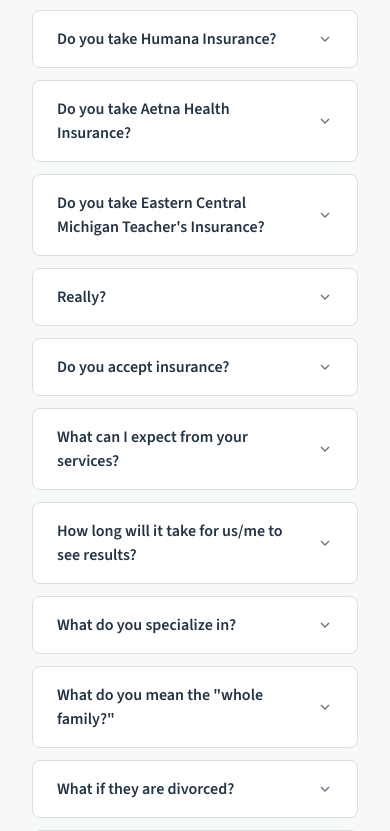
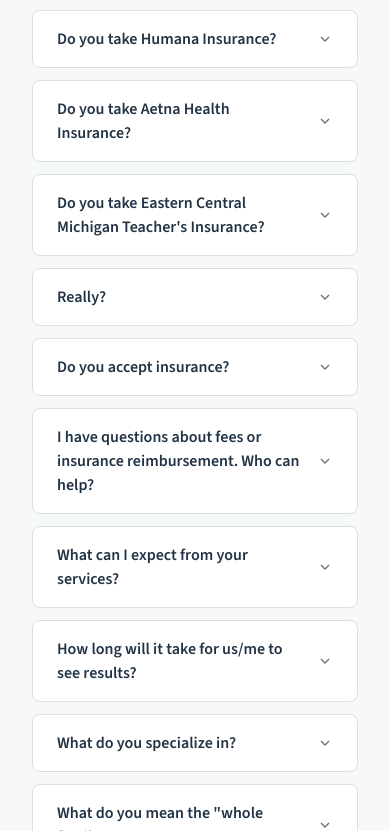
Before and after one commit to Build-with-Jeremy/drgore-website, an Astro site: page /faqs in a window 390 px wide. Shown: the part 1169-2000 px from the top of the page. Built offline with nearby package versions, Linux system fonts and the light colour scheme; Astro itself is replaced by a stand-in of ours; a web font is replaced by a local one.

Commit message:
[S5] Add FAQ note: Call Alyssa for insurance/fees (placeholder number)
Inserted new Q&A after 'Do you accept insurance?' directing fee/insurance
questions to Alyssa. Phone number left as [ALYSSA'S NUMBER] pending Dave
sending her direct line. Alyssa's number intentionally NOT on the Contact
page — FAQ only, per Dave's vetting flow.

Work item: 421fc279 — Add FAQ note: Call Alyssa for insurance/fees

```diff
--- a/src/pages/faqs.astro
+++ b/src/pages/faqs.astro
@@ -17,6 +17,7 @@
   { q: "Do you take Eastern Central Michigan Teacher's Insurance?", a: "Yes." },
   { q: "Really?", a: "No, I don't." },
   { q: "Do you accept insurance?", a: "I am not on any insurance plans. Some insurance plans will pay something for out-of-network services. It is expected for you to pay for your session at the time of services." },
+  { q: "I have questions about fees or insurance reimbursement. Who can help?", a: "My assistant Alyssa handles questions about fees and whether your out-of-network benefits might apply. Call her directly at [ALYSSA'S NUMBER]. If you already know my fees and you're ready to get started, just call me." },
   { q: "What can I expect from your services?", a: "1. Fast callbacks from 9:00 AM – Midnight.\n2. I have spent 42 years and over 55,000 hours helping people change. I am at the \"top of my game\".\n3. The \"buck\" stops with me. If you need me, I will be readily available. I will do whatever it takes to help you make the emotional and behavioral changes you need to make now." },
   { q: "How long will it take for us/me to see results?", a: "Pretty quickly, if you so desire. It also depends on the \"depth\" of your problems, and on the level and intensity of your commitment to change." },
   { q: "What do you specialize in?", a: "I am a general practitioner. I am trained to work with young children, adolescents, and adults of all ages. Here are my \"unique\" specialty niches:\n1. Whole families, two or three generations at a time.\n2. Addicts/alcoholics, both adults or teenagers.\n3. Pregnancy and postpartum mood disorders, and family therapy for women with pregnancy.\n4. Successful men who are not happy, and whose families are not happy, either.\n5. Little kids, ages 3 to 10. I do not do \"play therapy\" with the child. I will see them alone for brief intervals, but I treat young children only with the involvement of the whole family." },
```
